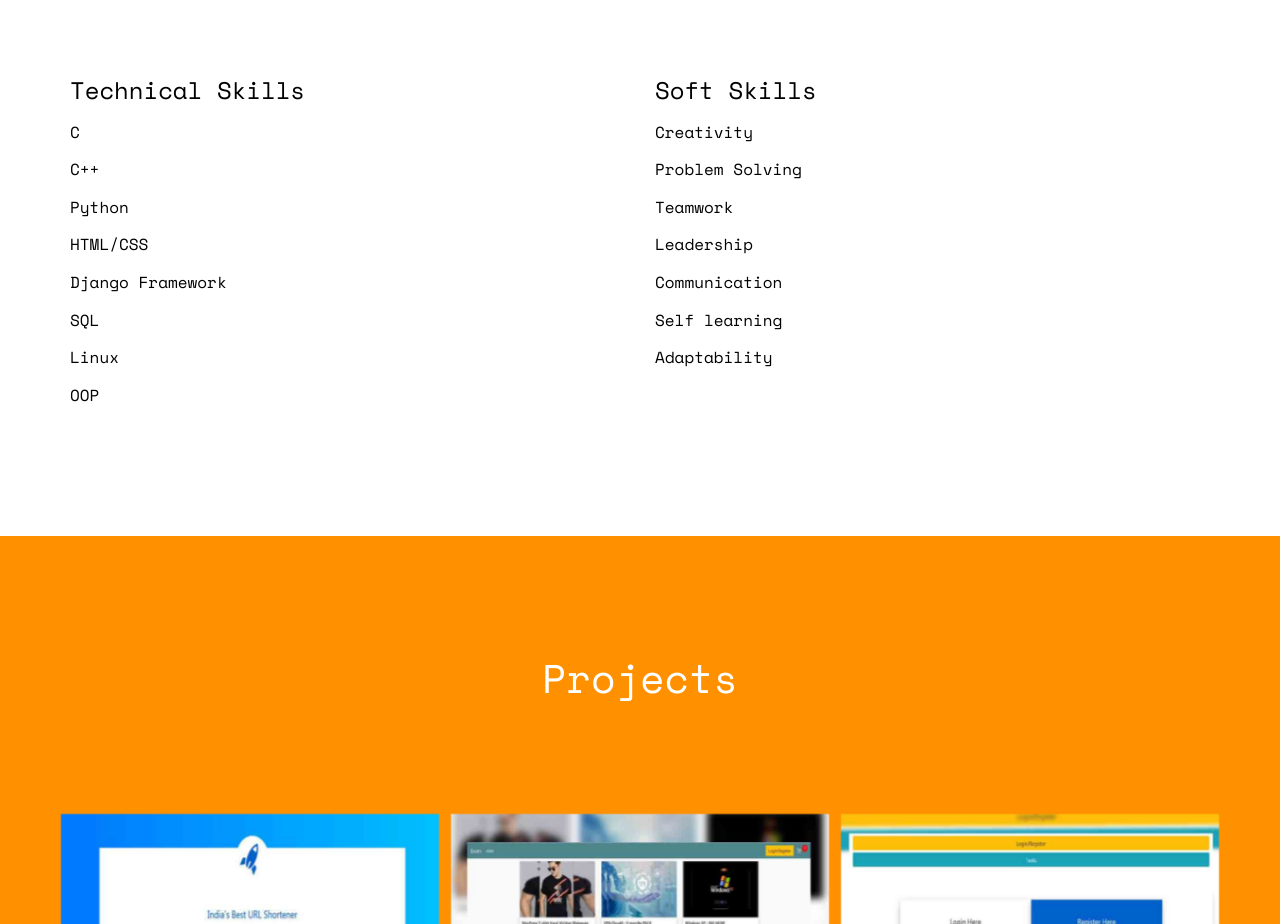
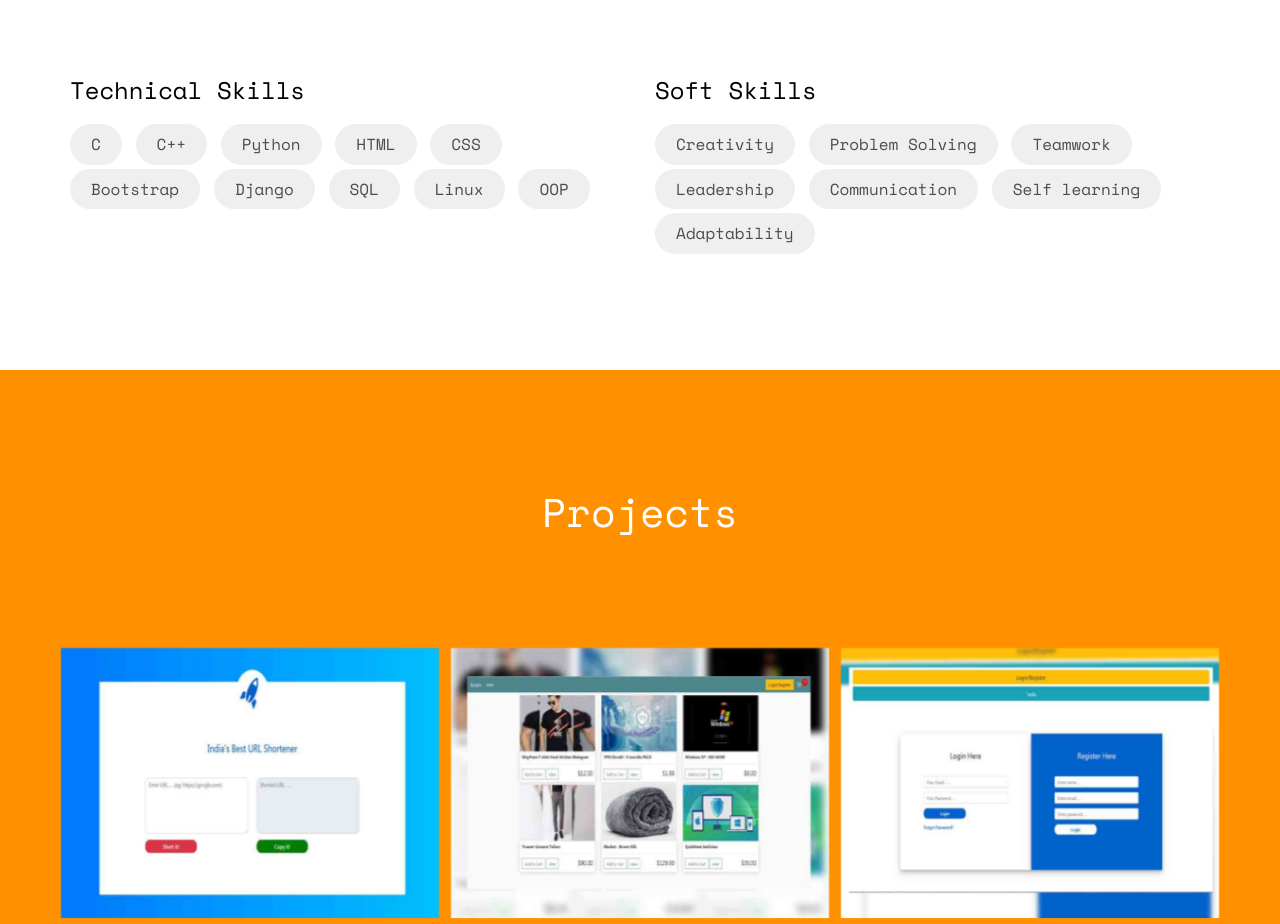
Before and after one commit to rvishwakarma0/me, a plain HTML site: page index.html in a window 1280 px wide. Shown: the part 2924-3848 px from the top of the page. Drawn offline with nearby package versions, Linux system fonts and the light colour scheme; some packages are replaced by stand-ins of ours; no server answers; files whose address does not match are found by name.

Commit message:
update 5

```diff
--- a/index.html
+++ b/index.html
@@ -288,7 +288,17 @@
 			<div class="row">
 				<div class="col-md-6">
 					<h3>Technical Skills</h3>
-					<div class="progress-wrap">
+					<button type="button" class="btn btn-outline-secondary">C</button>
+					<button type="button" class="btn btn-outline-secondary">C++</button>
+					<button type="button" class="btn btn-outline-secondary">Python</button>
+					<button type="button" class="btn btn-outline-secondary">HTML</button>
+					<button type="button" class="btn btn-outline-secondary">CSS</button>
+					<button type="button" class="btn btn-outline-secondary">Bootstrap</button>
+					<button type="button" class="btn btn-outline-secondary">Django</button>
+					<button type="button" class="btn btn-outline-secondary">SQL</button>
+					<button type="button" class="btn btn-outline-secondary">Linux</button>
+					<button type="button" class="btn btn-outline-secondary">OOP</button>
+					<!--div class="progress-wrap">
 						<h3><span class="name-left">C</span></h3>
 					</div>
 					<div class="progress-wrap">
@@ -311,12 +321,20 @@
 					</div>
 					<div class="progress-wrap">
 						<h3><span class="name-left">OOP</span></h3>
-					</div>
+					</div-->
 
 				</div>
 				<div class="col-md-6">
 					<h3>Soft Skills</h3>
-					<div class="progress-wrap">
+					<button type="button" class="btn btn-outline-secondary">Creativity</button>
+					<button type="button" class="btn btn-outline-secondary">Problem Solving</button>
+					<button type="button" class="btn btn-outline-secondary">Teamwork</button>
+					<button type="button" class="btn btn-outline-secondary">Leadership</button>
+					<button type="button" class="btn btn-outline-secondary">Communication</button>
+					<button type="button" class="btn btn-outline-secondary">Self learning</button>
+					<button type="button" class="btn btn-outline-secondary">Adaptability</button>
+
+					<!--div class="progress-wrap">
 						<h3><span class="name-left">Creativity</span></h3>
 					</div>
 					<div class="progress-wrap">
@@ -336,7 +354,7 @@
 					</div>
 					<div class="progress-wrap">
 						<h3><span class="name-left">Adaptability</span></h3>
-					</div>
+					</div-->
 				</div>
 			</div>
 		</div>
```
